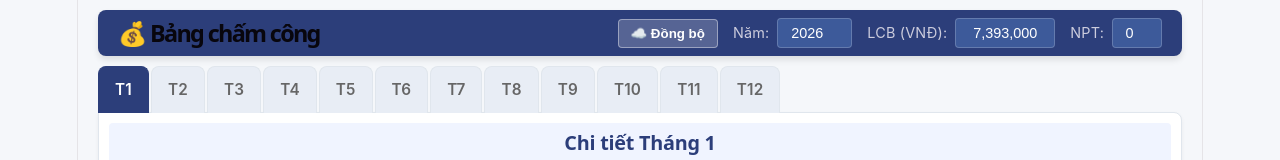
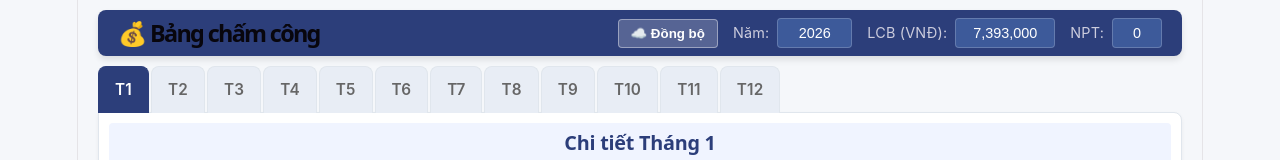
Before and after one commit to NDCLI/chamcong, a React (Vite) app: page / in a window 1280 px wide. Shown: the top 160 px of the page. Built offline with nearby package versions, Linux system fonts and the light colour scheme.

Commit message:
style: remove number input spin buttons

```diff
--- a/src/App.tsx
+++ b/src/App.tsx
@@ -303,10 +303,11 @@ function App() {
           <div className="input-group">
             <label>Năm:</label>
             <input
-              type="number"
+              type="text"
+              inputMode="numeric"
               value={data.year}
               onChange={(e) => updateData({ year: Number(e.target.value) })}
-              style={{ width: '75px' }}
+              style={{ width: '75px', textAlign: 'center' }}
             />
           </div>
           <div className="input-group">
@@ -319,10 +320,11 @@ function App() {
           <div className="input-group">
             <label>NPT:</label>
             <input
-              type="number"
+              type="text"
+              inputMode="numeric"
               value={data.dependents}
               onChange={(e) => updateData({ dependents: Number(e.target.value) })}
-              style={{ width: '50px' }}
+              style={{ width: '50px', textAlign: 'center' }}
             />
           </div>
         </div>
--- a/src/index.css
+++ b/src/index.css
@@ -109,3 +109,14 @@ code {
   padding: 4px 8px;
   background: var(--code-bg);
 }
+
+/* Hide number input spin buttons */
+input[type=number]::-webkit-inner-spin-button,
+input[type=number]::-webkit-outer-spin-button {
+  -webkit-appearance: none;
+  margin: 0;
+}
+
+input[type=number] {
+  -moz-appearance: textfield; /* Firefox */
+}
```
